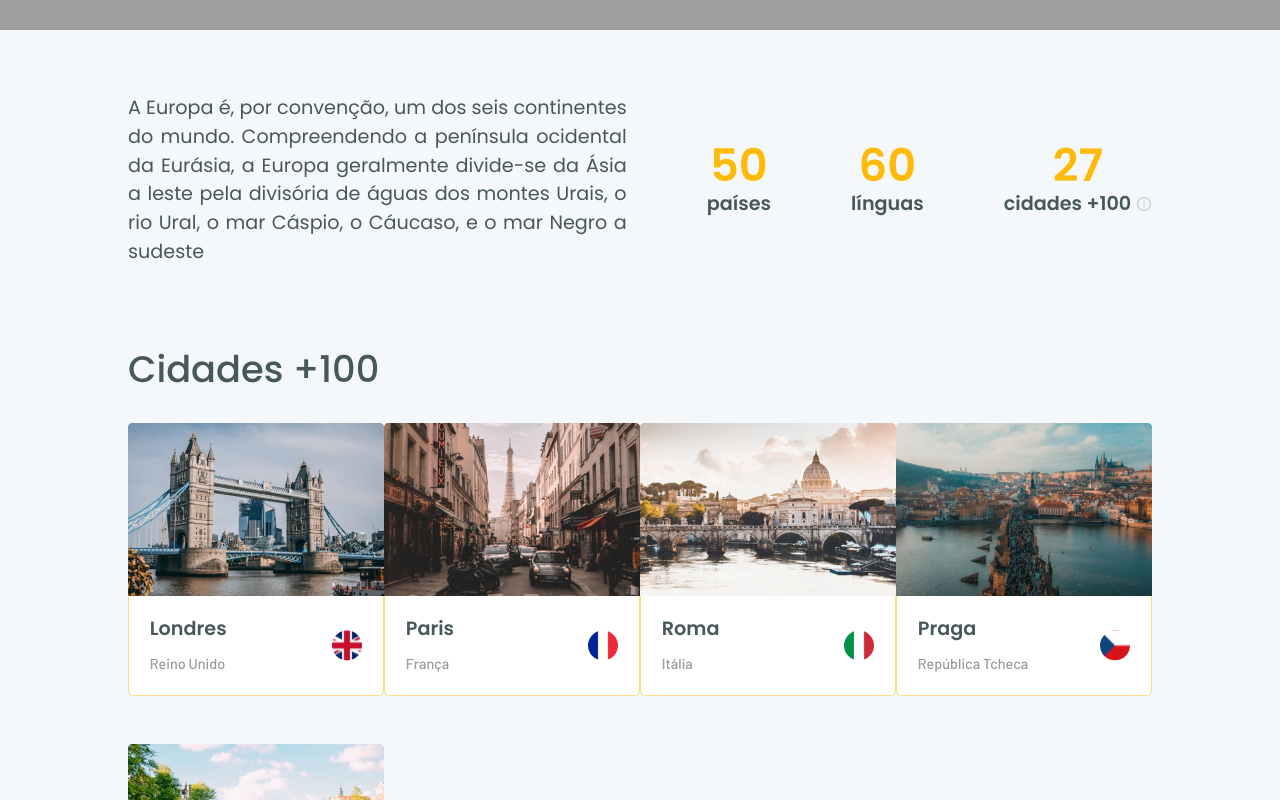
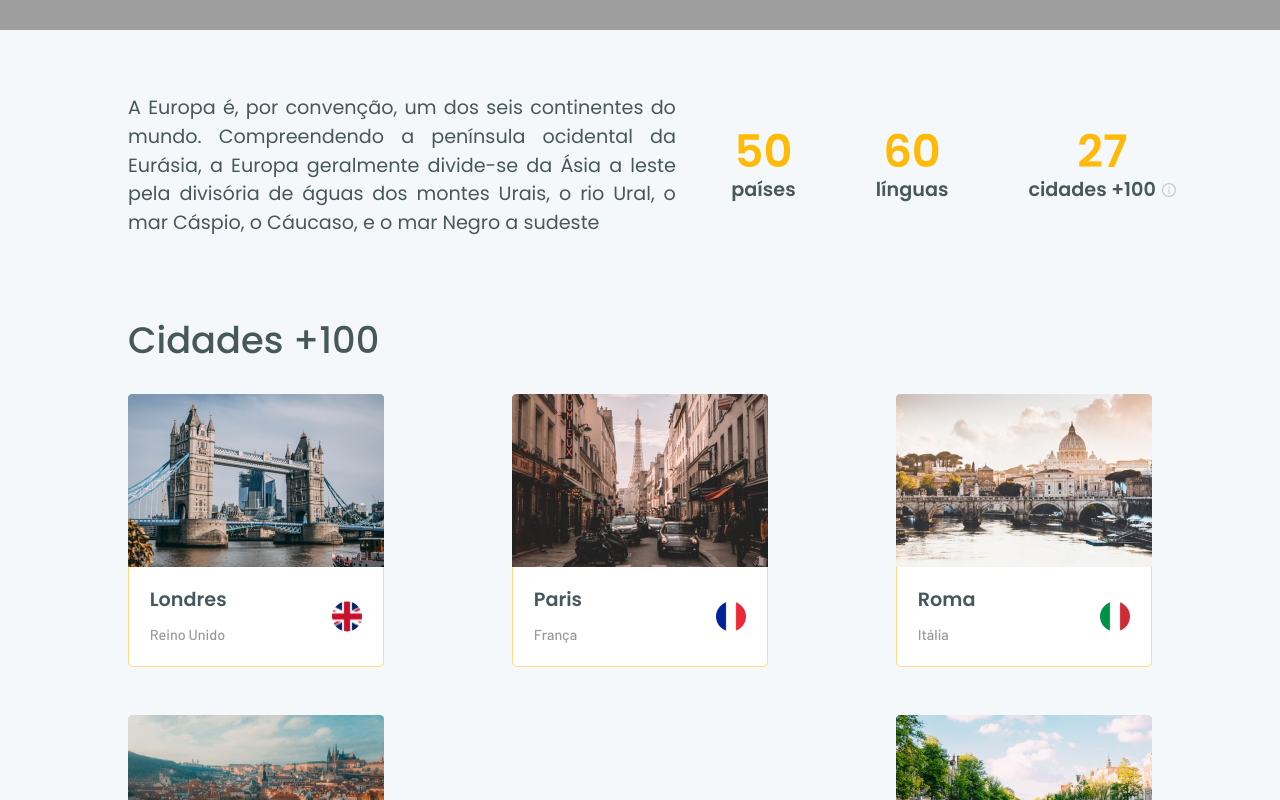
Before and after one commit to luisspassos/worldtrip, a Next.js app: page /continente in a window 1280 px wide. Shown: the part 500-1300 px from the top of the page. Built offline with nearby package versions, Linux system fonts and the light colour scheme; grey boxes are pictures that could not be loaded.

Commit message:
responsive city cards with flex

```diff
--- a/src/components/CityCards/index.tsx
+++ b/src/components/CityCards/index.tsx
@@ -4,7 +4,11 @@ import { Card } from "./Card";
 export function CityCards() {
   return (
     <Box
-      mx="8rem"
+      mx={{
+        base: "2rem",
+        md: "5rem",
+        lg: "8rem"
+      }}
     >
       <Heading
         fontWeight={500}
@@ -15,8 +19,14 @@ export function CityCards() {
       </Heading>
       <Flex
         wrap="wrap"
-        justify="space-between"
-        rowGap="3rem"
+        justify={{
+          base: "center",
+          xl: "space-between"
+        }}
+        gap={{
+          base: "1.5rem",
+          md: "3rem 1.5rem"
+        }}
       >
         <Card
           cityImg="/images/countries/london.jpg"
--- a/src/components/ContinentImage/index.tsx
+++ b/src/components/ContinentImage/index.tsx
@@ -7,15 +7,32 @@ export function ContinentImage() {
       bgSize="cover"
       bgColor="gray.500"
       bgPosition="center"
-      height="28.125rem"
-      align="end"
+      height={{
+        base: "15.125rem",
+        md: "23.125rem",
+        lg: "28.125rem"
+      }}
+      align={{
+        base: "center",
+        md: "end"
+      }}
+      justify={{
+        base: "center",
+        md: "start"
+      }}
     >
       <Heading
         as="h1"
         color="gray.200"
         fontWeight={600}
-        mx="9rem"
-        my="5rem"
+        mx={{
+          base: 0,
+          md:"9rem"
+        }}
+        my={{
+          base: 0,
+          md: "5rem"
+        }}
         fontSize="2.8rem"
       >
         Europa
--- a/src/components/ContinentInformation/Quantities.tsx
+++ b/src/components/ContinentInformation/Quantities.tsx
@@ -10,7 +10,10 @@ export function Quantities({ quantity, children }: QuantitiesProps) {
   return (
     <Flex
       direction="column"
-      align="center"
+      align={{
+        base: "start",
+        lg: "center"
+      }}
       shrink={0}
     >
       <Text
@@ -18,15 +21,26 @@ export function Quantities({ quantity, children }: QuantitiesProps) {
         color="yellow.400"
         fontWeight={600}
         d="block"
-        fontSize="2.8rem"
+        fontSize={{
+          base: "2.2rem",
+          md: "2.5rem",
+          lg: "2.8rem"
+        }}
         lineHeight="3rem"
       >
         {quantity}
       </Text>
       <Text
         as="span"
-        fontWeight={600}
-        fontSize="1.2rem"
+        fontWeight={{
+          base: 400,
+          md: 600
+        }}
+        fontSize={{
+          base: "1.6rem",
+          md: "1.4rem",
+          lg: "1.2rem"
+        }}
         d="flex"
         alignItems="center"
         gap=".3rem"
--- a/src/components/ContinentInformation/index.tsx
+++ b/src/components/ContinentInformation/index.tsx
@@ -5,11 +5,32 @@ import { AiOutlineInfoCircle } from 'react-icons/ai'
 export function ContinentInformation() {
   return (
     <Flex
-      mx="8rem"
-      mb="5rem"
-      mt="4rem"
-      gap="5rem"
+      mx={{
+        base: "1.5rem",
+        md: "3rem",
+        lg: "8rem",
+      }}
+      mb={{
+        base: "3rem",
+        md: "4rem",
+        lg: "5rem"
+      }}
+      mt={{
+        base: "2rem",
+        lg: "4rem"
+      }}
+      gap={{
+        base: "1.5rem",
+        md: "3rem",
+        lg: "3.5rem",
+        xl: "5rem",
+      }}
       align="center"
+      justify="center"
+      wrap={{
+        base: "wrap",
+        xl: "nowrap"
+      }}
     >
       <Text
         fontSize="1.2rem"
@@ -17,6 +38,17 @@ export function ContinentInformation() {
       >
         A Europa é, por convenção, um dos seis continentes do mundo. Compreendendo a península ocidental da Eurásia, a Europa geralmente divide-se da Ásia a leste pela divisória de águas dos montes Urais, o rio Ural, o mar Cáspio, o Cáucaso, e o mar Negro a sudeste
       </Text>
+      <Flex
+        gap={{
+          base: "4rem",
+          lg: "5rem",
+        }}
+        wrap={{
+          base: "wrap",
+          lg: "nowrap"
+        }}
+        justify="center"
+      >
         <Quantities quantity={50}>
           países
         </Quantities>
@@ -27,5 +59,6 @@ export function ContinentInformation() {
           cidades +100 <Icon as={AiOutlineInfoCircle} color="gray.500" opacity={0.5} fontSize="1rem" />
         </Quantities>
       </Flex>
+    </Flex>
   )
 }
--- a/src/components/Header.tsx
+++ b/src/components/Header.tsx
@@ -19,7 +19,11 @@ export function Header() {
           d="flex"
           justifyContent="center"
           position="absolute"
-          left="5.75rem"
+          left={{
+            base: "1.75rem",
+            md: "3.75rem",
+            lg: "5.75rem"
+          }}
           aria-label="Voltar para a pagina anterior"
           icon={<IoIosArrowBack />}
           fontSize="1.2rem"
--- a/src/styles/global.scss
+++ b/src/styles/global.scss
@@ -1,6 +1,6 @@
 .swiperContinents {
+  max-width: 1120px;
   height: 29rem;
-  margin: 0 6rem !important;
   --swiper-theme-color: var(--chakra-colors-yellow-400);
 
   .swiper-button-prev,
@@ -25,4 +25,12 @@
   .swiper-pagination-bullet-active {
     background-color: var(--chakra-colors-yellow-400);
   }
+
+  @media (max-width: 768px) {
+    height: 23rem;
+
+    .swiper-pagination {
+      gap: 0.8rem;
+    }
+  }
 }
```
Also changed, not shown: src/components/SwiperContinents/SwiperItem.tsx (+18 -3 lines), src/pages/index.tsx (+17 -12 lines). Lines whose indentation alone changed are shown as unchanged.
